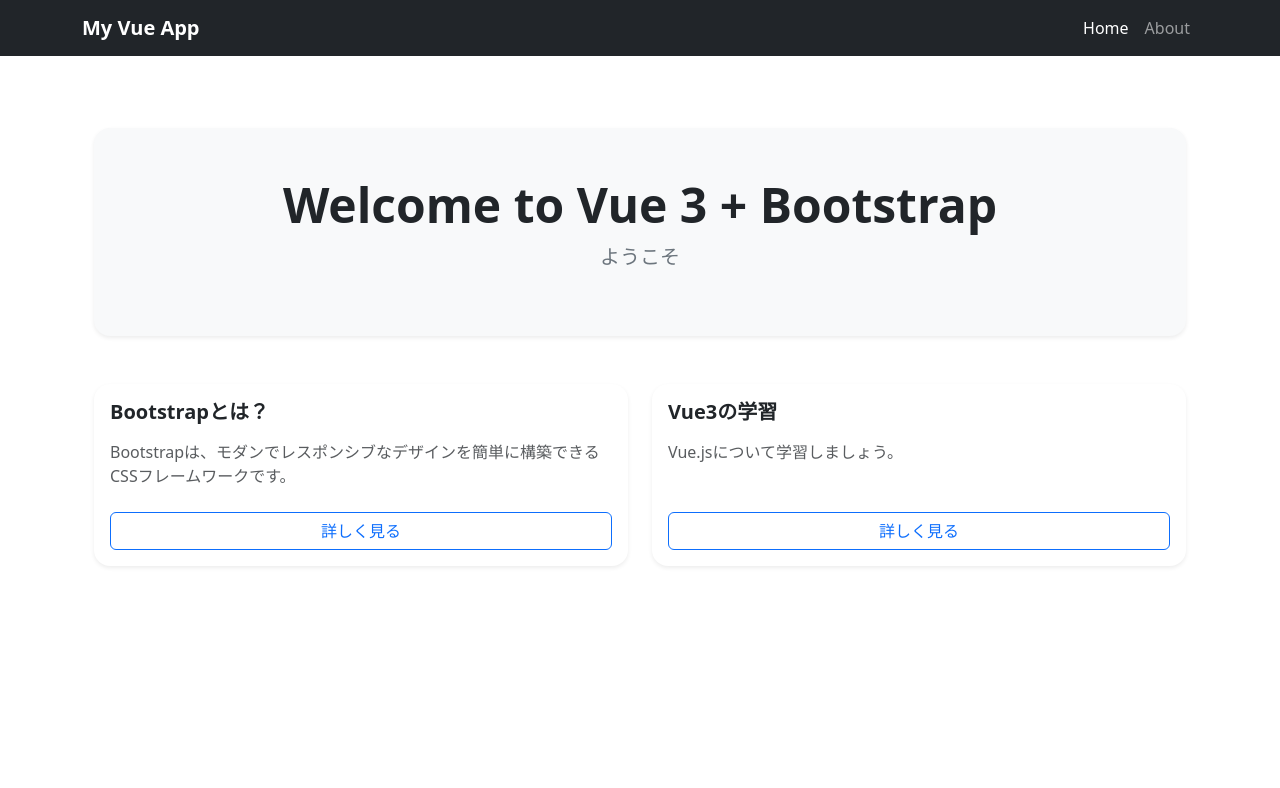
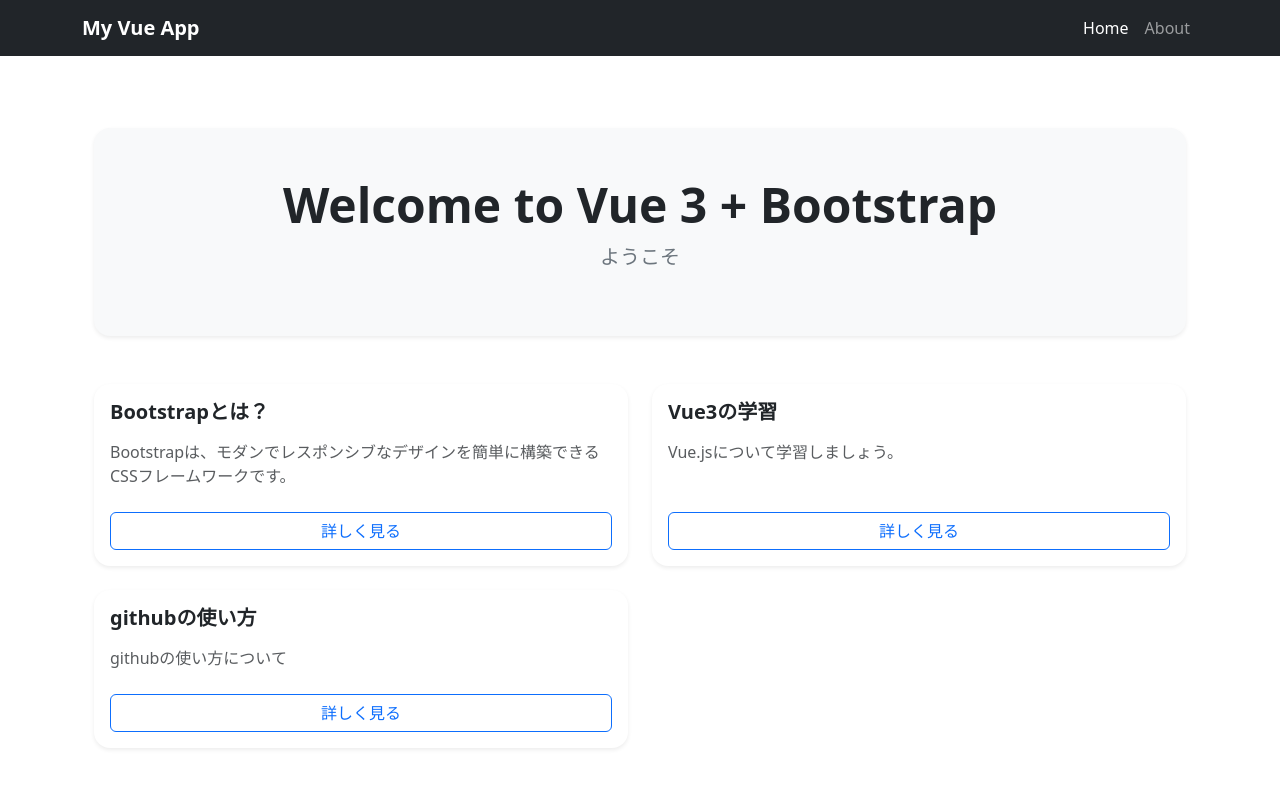
Before and after one commit to yyytatakahashi/vue-study, a Vue app: page / in a window 1280 px wide. Shown: the top 788 px of the page. Built offline with nearby package versions, Linux system fonts and the light colour scheme.

Commit message:
githubの使い方をメニューに追加

```diff
--- a/src/views/HomeView.vue
+++ b/src/views/HomeView.vue
@@ -31,6 +31,16 @@
           </div>
         </div>
       </div>
+      <!-- カード3 -->
+      <div class="col-md-6">
+        <div class="card border-0 shadow-sm rounded-4 h-100">
+          <div class="card-body d-flex flex-column">
+            <h5 class="card-title fw-semibold mb-3">githubの使い方</h5>
+            <p class="card-text text-muted mb-4">githubの使い方について</p>
+            <router-link class="btn btn-outline-primary mt-auto" to="/vue">詳しく見る</router-link>
+          </div>
+        </div>
+      </div>
     </div>
   </div>
 </template>
--- a/vite.config.js
+++ b/vite.config.js
@@ -14,8 +14,4 @@
       '@': fileURLToPath(new URL('./src', import.meta.url)),
     },
   },
-  server: {
-    host: '192.168.1.6', // 消すことを忘れないこと
-    port: 5173,
-  },
 })
```
